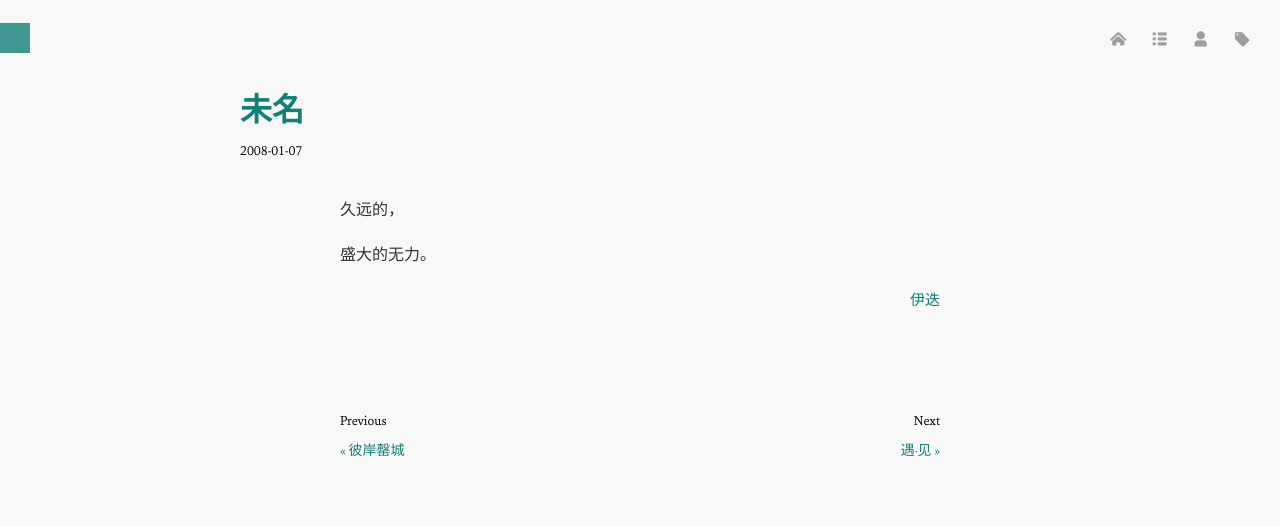
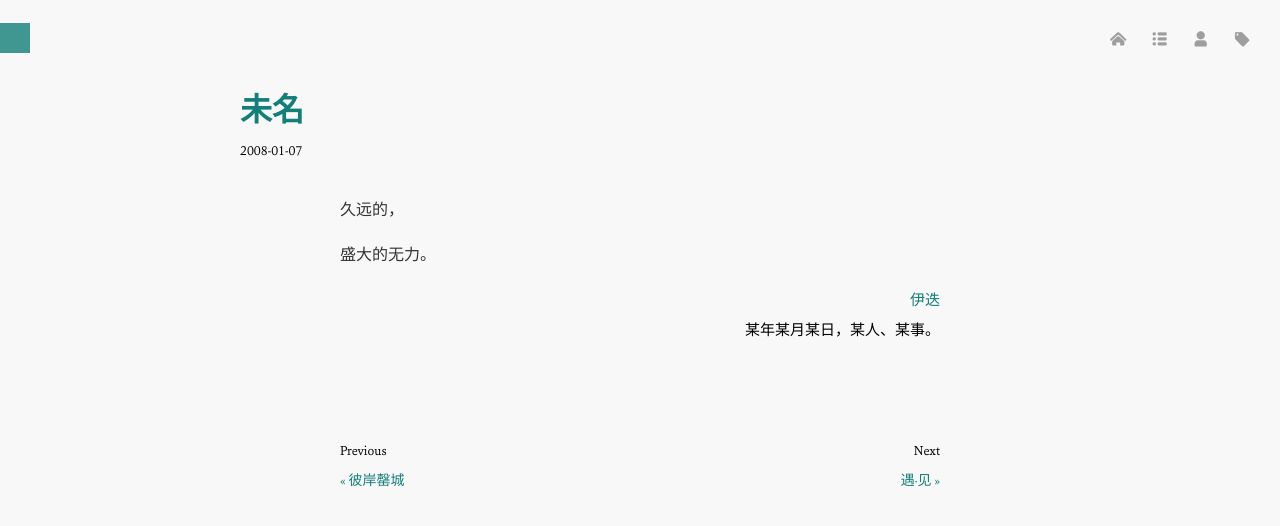
Before and after one commit to AwThink/iyidie, a Jekyll site: the page built from _posts/2008-01-07-wei-ming.md, in a window 1280 px wide. Shown: the top 526 px of the page. Built offline with Jekyll 4.4.1, drawn with Linux system fonts in a browser that asks for light colours; Markdown is read by kramdown in place of the engine named in the settings.

Commit message:
fix post.html

```diff
--- a/_layouts/post.html
+++ b/_layouts/post.html
@@ -39,11 +39,11 @@ layout: default
       <a href="http://x.yidie.org">{{ site.author }}</a>
     </span>
   </div>
-<!--     <div align="right">
+    <div align="right">
 <span class="license">
-  Published under <a rel="license" href="http://creativecommons.org/licenses/by-nc-sa/3.0/">(CC) BY-NC-SA</a>
+  某年某月某日，某人、某事。
 </span>
-    </div> -->
+    </div>
 </section>
 <br/><br/><br/>
 <div><span>Previous</span><span style="float:right;">Next</span></div>
```
